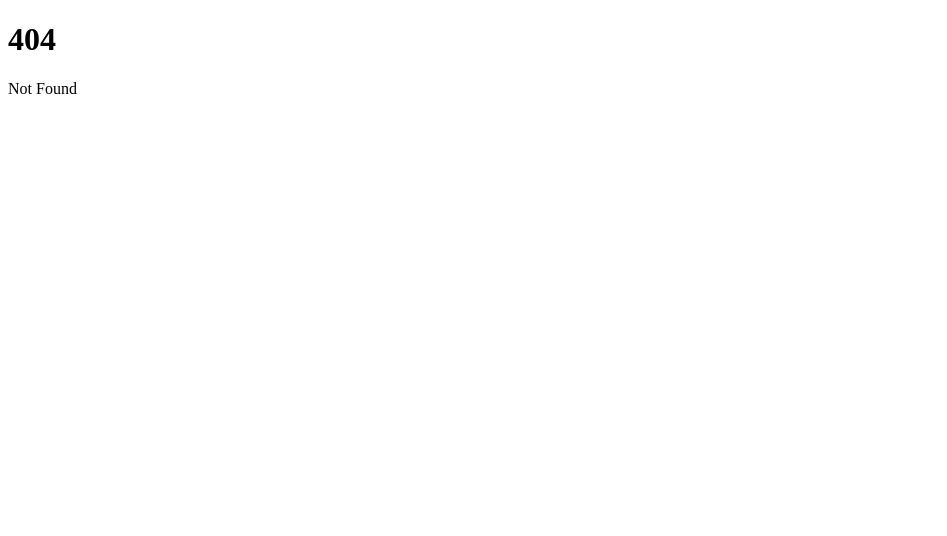
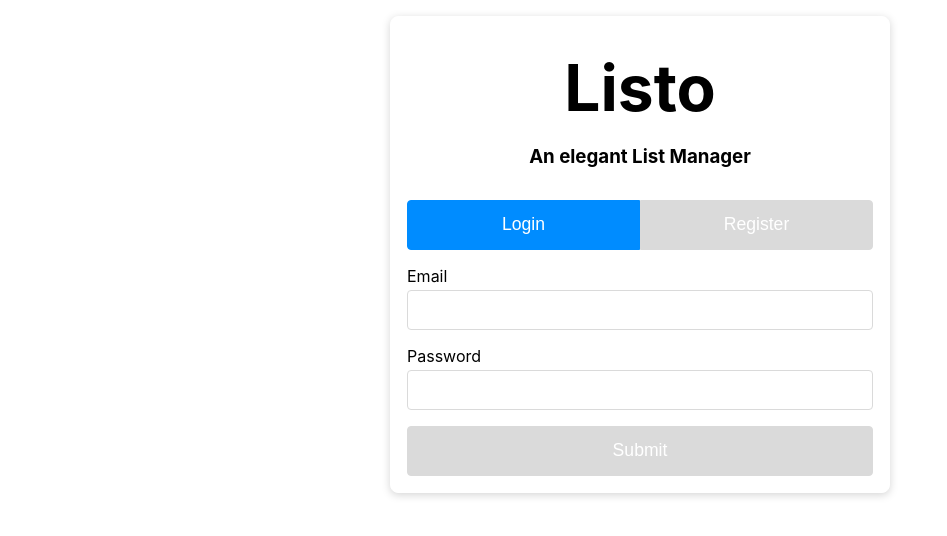
Before and after one commit to tronicboy1/shopping-list-svelte, a SvelteKit app: page /auth in a window 1280 px wide. Before the commit this address had no page. Shown: the top 536 px of the page, without its empty margins (0-947 px from the left). Built offline with nearby package versions, Linux system fonts and the light colour scheme; no server answers; sample sign-in values are in the browser's storage.

Commit message:
finish login

```diff
--- a/package.json
+++ b/package.json
@@ -13,6 +13,7 @@
 	},
 	"devDependencies": {
 		"@sveltejs/adapter-auto": "^2.0.0",
+		"@sveltejs/adapter-static": "^2.0.1",
 		"@sveltejs/kit": "^1.5.0",
 		"prettier": "^2.8.0",
 		"prettier-plugin-svelte": "^2.8.1",
--- a/src/app.html
+++ b/src/app.html
@@ -1,12 +1,250 @@
 <!DOCTYPE html>
 <html lang="en">
+
 <head>
 	<meta charset="utf-8" />
 	<link rel="icon" href="%sveltekit.assets%/favicon.png" />
 	<meta name="viewport" content="width=device-width" />
 	%sveltekit.head%
 </head>
+
 <body data-sveltekit-preload-data="hover">
 	<div style="display: contents">%sveltekit.body%</div>
 </body>
+<style>
+	html,
+	body {
+		padding: 0;
+		margin: 0;
+	}
+
+	body {
+		font-family: -apple-system, BlinkMacSystemFont, 'Segoe UI', 'Roboto', 'Oxygen', 'Ubuntu',
+			'Cantarell', 'Fira Sans', 'Droid Sans', 'Helvetica Neue', sans-serif;
+		-webkit-font-smoothing: antialiased;
+		-moz-osx-font-smoothing: grayscale;
+		background-color: white;
+		margin: 0 0 12vh 0;
+	}
+
+	code {
+		font-family: source-code-pro, Menlo, Monaco, Consolas, 'Courier New', monospace;
+	}
+
+	:root {
+		color-scheme: light dark;
+	}
+
+	@media (prefers-color-scheme: dark) {
+		body {
+			background-color: #232323;
+		}
+	}
+
+	* {
+		box-sizing: border-box;
+	}
+
+	* {
+		--primary-color: white;
+		--secondary-color: rgb(218, 218, 218);
+		--highlight-color: rgb(0, 140, 255);
+		--highlight-hover: rgb(26, 152, 255);
+		--danger-color: rgb(255, 94, 94);
+		--warning-color: rgb(255, 250, 211);
+	}
+
+	.card {
+		width: 95%;
+		max-width: 500px;
+		margin: 1rem auto;
+		background-color: var(--primary-color);
+		border: 1px solid var(--primary-color);
+		border-radius: 8px;
+		box-shadow: 0 2px 8px rgba(0, 0, 0, 0.168);
+		padding: 1rem;
+		display: flex;
+		opacity: 1;
+		flex-direction: column;
+		transition: all 0.3s;
+	}
+
+	.card[hide] {
+		display: none;
+	}
+
+	.invalid {
+		background-color: var(--warning-color);
+		display: block;
+	}
+
+	button {
+		border: 1px solid var(--highlight-color);
+		padding: 0.25rem 0.5rem;
+		font-size: 1.5rem;
+		height: 60px;
+		color: white;
+		background-color: var(--highlight-color);
+		border-radius: 4px;
+		cursor: pointer;
+		margin: 0;
+	}
+
+	button[active] {
+		background-color: var(--secondary-color);
+		border-color: var(--secondary-color);
+	}
+
+	button[active]:hover {
+		background-color: var(--secondary-color);
+		border-color: var(--secondary-color);
+	}
+
+	button:hover {
+		background-color: var(--highlight-hover);
+		border-color: var(--highlight-hover);
+	}
+
+	form:invalid button {
+		background-color: var(--secondary-color);
+		border-color: var(--secondary-color);
+	}
+
+	button.delete {
+		background-color: var(--danger-color);
+		border-color: var(--danger-color);
+		height: 40px;
+	}
+
+	@media (prefers-color-scheme: light) {
+		* {
+			--primary-color: white;
+			--secondary-color: rgb(218, 218, 218);
+			--highlight-color: rgb(0, 140, 255);
+			--highlight-hover: rgb(26, 152, 255);
+			color: black;
+		}
+	}
+
+	@media (prefers-color-scheme: dark) {
+		* {
+			--primary-color: rgb(85, 85, 85);
+			--secondary-color: rgb(132, 132, 132);
+			--highlight-color: rgb(0, 140, 255);
+			--highlight-hover: rgb(26, 152, 255);
+			--warning-color: rgb(105, 95, 23);
+			color: white;
+		}
+	}
+
+	@keyframes fadeIn {
+		0% {
+			opacity: 0;
+		}
+
+		100% {
+			opacity: 1;
+		}
+	}
+
+	form {
+		display: flex;
+		flex-direction: column;
+	}
+
+	form input+label,
+	form input+span,
+	form textarea+span {
+		margin-top: 1rem;
+	}
+
+	form label,
+	form span {
+		margin-bottom: 0.3rem;
+	}
+
+	form input {
+		height: 45px;
+		border: 1px solid var(--secondary-color);
+		border-radius: 4px;
+		font-size: 1.2rem;
+		padding-left: 0.5rem;
+		outline: none;
+		margin: 0;
+		min-width: 50px;
+		width: 100%;
+	}
+
+	form textarea {
+		height: 10vh;
+		min-height: 80px;
+		padding: 0.5rem;
+		font-size: 1.2rem;
+		border: 1px solid var(--secondary-color);
+		border-radius: 4px;
+	}
+
+	form input+button,
+	form textarea+button {
+		margin-top: 1rem;
+	}
+
+	.checkbox-group {
+		display: flex;
+		flex-direction: row;
+		justify-content: flex-start;
+		align-items: center;
+		margin: 1rem 0;
+	}
+
+	.checkbox-group label {
+		margin: 0 0 0 1rem;
+	}
+
+	form input[type="checkbox"] {
+		height: 45px;
+		width: 45px;
+		border: 1px solid var(--secondary-color);
+		border-radius: 4px;
+	}
+
+	form input[type="file"] {
+		opacity: 0;
+		height: 0;
+		width: 0;
+	}
+
+	form label.file-label {
+		display: inline-flex;
+		align-items: center;
+		justify-content: center;
+		font-size: 1.1rem;
+		width: 60%;
+		height: 60px;
+		margin: 1rem auto 2rem auto;
+		background-color: var(--secondary-color);
+		border-radius: 4px;
+		cursor: pointer;
+	}
+
+	form img {
+		max-height: 400px;
+		max-width: 100%;
+		width: auto;
+		margin: 1rem auto 0 auto;
+		border-radius: 4px;
+	}
+
+	button+button {
+		margin-top: 1rem;
+	}
+
+	@media (prefers-color-scheme: dark) {
+		form label {
+			color: white;
+		}
+	}
+
+</style>
+
 </html>
--- a/src/lib/firebase.ts
+++ b/src/lib/firebase.ts
@@ -1,7 +1,6 @@
 import { initializeApp } from 'firebase/app';
 import { getAuth, onAuthStateChanged } from 'firebase/auth';
 import type { User } from 'firebase/auth';
-import { initializeAppCheck, ReCaptchaV3Provider } from 'firebase/app-check';
 import { Observable, shareReplay, filter, map } from 'rxjs';
 import type {} from 'rxjs';
 import { getDatabase } from 'firebase/database';
@@ -55,13 +54,4 @@ export class Firebase {
 	}
 }
 
-if (process.env.NODE_ENV === 'development') {
-	//@ts-ignore
-	self.FIREBASE_APPCHECK_DEBUG_TOKEN = true;
-}
-export const appCheck = initializeAppCheck(Firebase.app, {
-	provider: new ReCaptchaV3Provider('6LcuLlsgAAAAADL_n_1hS7zeQMKX6xbi10jQYIYR'),
-	isTokenAutoRefreshEnabled: true
-});
-
 Firebase.auth.useDeviceLanguage();
--- /dev/null
+++ b/src/routes/+layout.svelte
@@ -0,0 +1,31 @@
+<script lang="ts">
+	import { goto } from '$app/navigation';
+	import { Firebase } from '$lib/firebase';
+	import { initializeAppCheck, ReCaptchaV3Provider } from 'firebase/app-check';
+	import { first, map } from 'rxjs';
+
+	if (process.env.NODE_ENV === 'development') {
+		//@ts-ignore
+		self.FIREBASE_APPCHECK_DEBUG_TOKEN = true;
+	}
+	initializeAppCheck(Firebase.app, {
+		provider: new ReCaptchaV3Provider('6LcuLlsgAAAAADL_n_1hS7zeQMKX6xbi10jQYIYR'),
+		isTokenAutoRefreshEnabled: true
+	});
+
+	Firebase.authState$
+		.pipe(
+			first(),
+			map((user) => Boolean(user))
+		)
+		.subscribe((isLoggedIn) => {
+			console.log('logged in?', isLoggedIn);
+			if (isLoggedIn) return;
+			goto('/auth');
+		});
+</script>
+
+<slot />
+
+<style>
+</style>
--- a/src/routes/+layout.ts
+++ b/src/routes/+layout.ts
@@ -1 +1,2 @@
 export const prerender = true;
+export const ssr = false;
--- /dev/null
+++ b/src/routes/auth/+page.svelte
@@ -0,0 +1,220 @@
+<script lang="ts">
+	import { goto } from '$app/navigation';
+	import { Firebase } from '$lib/firebase';
+	import { signInWithEmailAndPassword } from 'firebase/auth';
+	let error = '';
+	let mode: 'LOGIN' | 'REGISTER' = 'LOGIN';
+	let username = '';
+	let password = '';
+	let loading = false;
+
+	const handleSubmit: EventListener = () => {
+		if (!(username && password)) return;
+		console.log(username, password);
+		signInWithEmailAndPassword(Firebase.auth, username, password)
+			.then(() => goto('/'))
+			.catch((authError) => {
+				error = authError.message;
+			});
+	};
+</script>
+
+<div class="card">
+	<h1>Listo</h1>
+	<h3>An elegant List Manager</h3>
+	<div class="button-group">
+		<button
+			on:click={() => (mode = 'LOGIN')}
+			class:active={mode !== 'LOGIN'}
+			class="button-left"
+			id="login-button"
+			type="button"
+		>
+			Login
+		</button>
+		<button
+			on:click={() => (mode = 'REGISTER')}
+			class:active={mode !== 'REGISTER'}
+			class="button-right"
+			id="register-button"
+			type="button"
+		>
+			Register
+		</button>
+	</div>
+	{#if error}
+		<p id="errors">{error}</p>
+	{/if}
+	<form on:submit|preventDefault={handleSubmit} class="login-form">
+		{#if mode === 'LOGIN'}
+			<div class="form-group">
+				<label for="email">Email</label>
+				<input
+					bind:value={username}
+					id="email"
+					name="email"
+					type="email"
+					required
+					autocomplete="email"
+				/>
+			</div>
+			<div class="form-group">
+				<label for="password">Password</label>
+				<input
+					id="password"
+					name="password"
+					type="password"
+					bind:value={password}
+					required
+					autocomplete="current-password"
+				/>
+			</div>
+		{:else}
+			<div class="form-group">
+				<label for="email">Email</label>
+				<input
+					bind:value={username}
+					id="email"
+					name="email"
+					type="email"
+					required
+					autocomplete="email"
+				/>
+			</div>
+			<div class="form-group">
+				<label for="password">Password</label>
+				<input
+					bind:value={password}
+					id="password"
+					name="password"
+					type="password"
+					required
+					autocomplete="new-password"
+				/>
+			</div>
+			<div class="form-group">
+				<label for="password-confirm">Confirm Password</label>
+				<input
+					id="password-confirm"
+					name="password-confirm"
+					type="password"
+					required
+					autocomplete="new-password"
+				/>
+			</div>
+		{/if}
+		<button id="submit" type="submit">
+			{#if loading}<loading-spinner color="white" />{:else}Submit{/if}
+		</button>
+	</form>
+</div>
+
+<style>
+	:host {
+		animation: fadeIn 0.5s forwards;
+		opacity: 0;
+	}
+
+	h1 {
+		text-align: center;
+		font-size: 4rem;
+		margin: 1rem 0 0 0;
+	}
+
+	h3 {
+		text-align: center;
+		margin-bottom: 2rem;
+	}
+	.form-group {
+		margin-bottom: 1rem;
+		display: flex;
+		flex-direction: column;
+	}
+
+	.form-group input {
+		height: 40px;
+		padding-left: 0.5rem;
+		border: 1px solid var(--secondary-color);
+		border-radius: 4px;
+		font-size: large;
+	}
+
+	.form-group label {
+		margin-bottom: 0.25rem;
+	}
+
+	.button-group {
+		display: flex;
+		flex-direction: row;
+		justify-content: space-between;
+		margin-bottom: 1rem;
+	}
+
+	button {
+		border: 1px solid var(--highlight-color);
+		padding: 0.25rem 0.5rem;
+		font-size: 1.1rem;
+		height: 50px;
+		color: white;
+		background-color: var(--highlight-color);
+		border-radius: 4px;
+		flex: 0 1 45%;
+		cursor: pointer;
+		margin: 0;
+	}
+
+	.active {
+		background-color: var(--secondary-color);
+		border-color: var(--secondary-color);
+	}
+	.active:hover {
+		background-color: var(--secondary-color);
+		border-color: var(--secondary-color);
+	}
+	button:hover {
+		background-color: var(--highlight-hover);
+		border-color: var(--highlight-hover);
+	}
+	.button-left {
+		border-radius: 4px 0 0 4px;
+		flex: 1 0;
+	}
+	.button-right {
+		border-radius: 0 4px 4px 0;
+		flex: 1 0;
+	}
+
+	form {
+		display: flex;
+		flex-direction: column;
+	}
+
+	form button {
+		padding: 0.5rem 0.75rem;
+		height: 50px;
+		max-height: 50px;
+		flex: auto;
+	}
+
+	form:invalid button {
+		background-color: var(--secondary-color);
+		border-color: var(--secondary-color);
+		cursor: not-allowed;
+	}
+
+	#errors {
+		--error-color: orange;
+		--error-secondary: rgb(255, 225, 170);
+		background-color: var(--danger-color);
+		padding: 1rem;
+		border: 1px solid var(--danger-color);
+		border-radius: 4px;
+		display: block;
+	}
+
+	@media (prefers-color-scheme: dark) {
+		* {
+			color: white;
+		}
+	}
+</style>
--- a/svelte.config.js
+++ b/svelte.config.js
@@ -1,4 +1,4 @@
-import adapter from '@sveltejs/adapter-auto';
+import adapter from '@sveltejs/adapter-static';
 import { vitePreprocess } from '@sveltejs/kit/vite';
 
 /** @type {import('@sveltejs/kit').Config} */
@@ -8,7 +8,15 @@ const config = {
 	preprocess: vitePreprocess(),
 
 	kit: {
-		adapter: adapter()
+		adapter: adapter({
+			// default options are shown. On some platforms
+			// these options are set automatically — see below
+			pages: 'build',
+			assets: 'build',
+			fallback: null,
+			precompress: false,
+			strict: true
+		})
 	}
 };
 
```
Also changed, not shown: 1 other file (tests, documents, lock files or other folders). Lines whose indentation alone changed are shown as unchanged.
